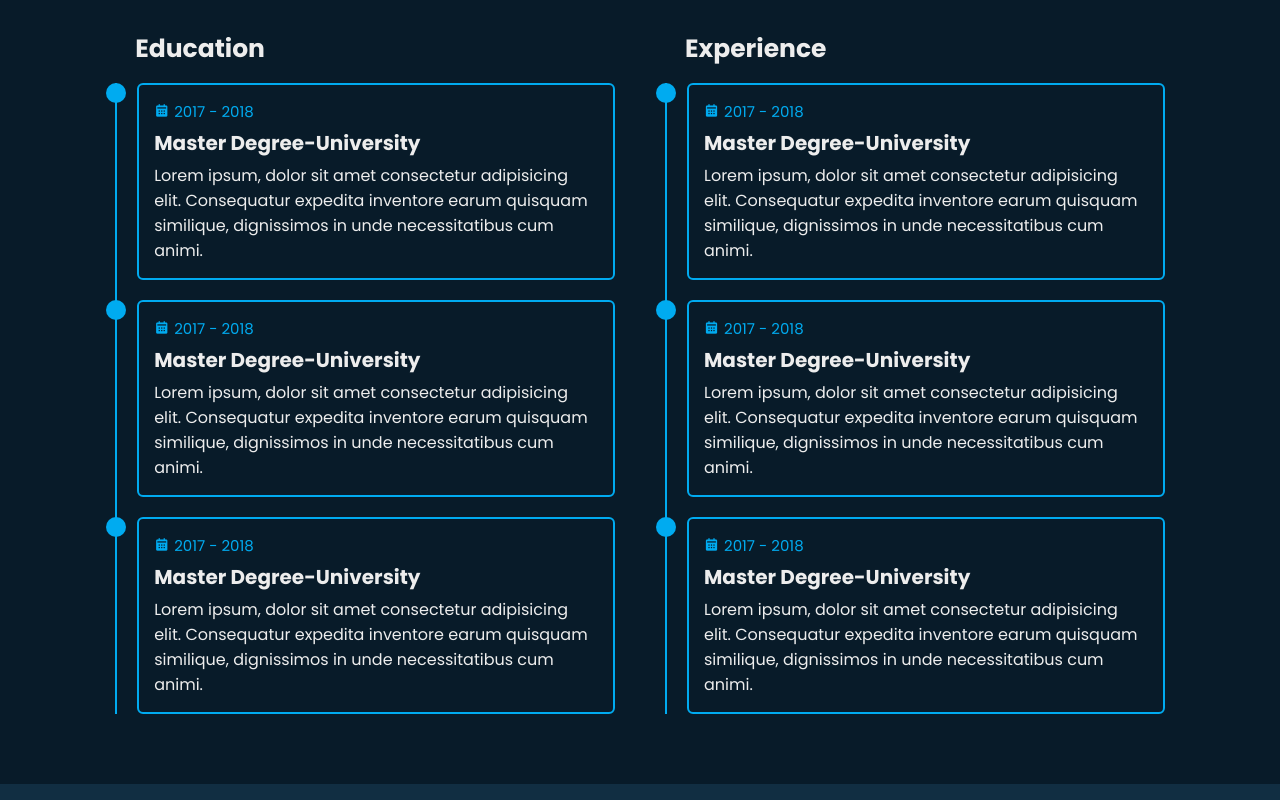
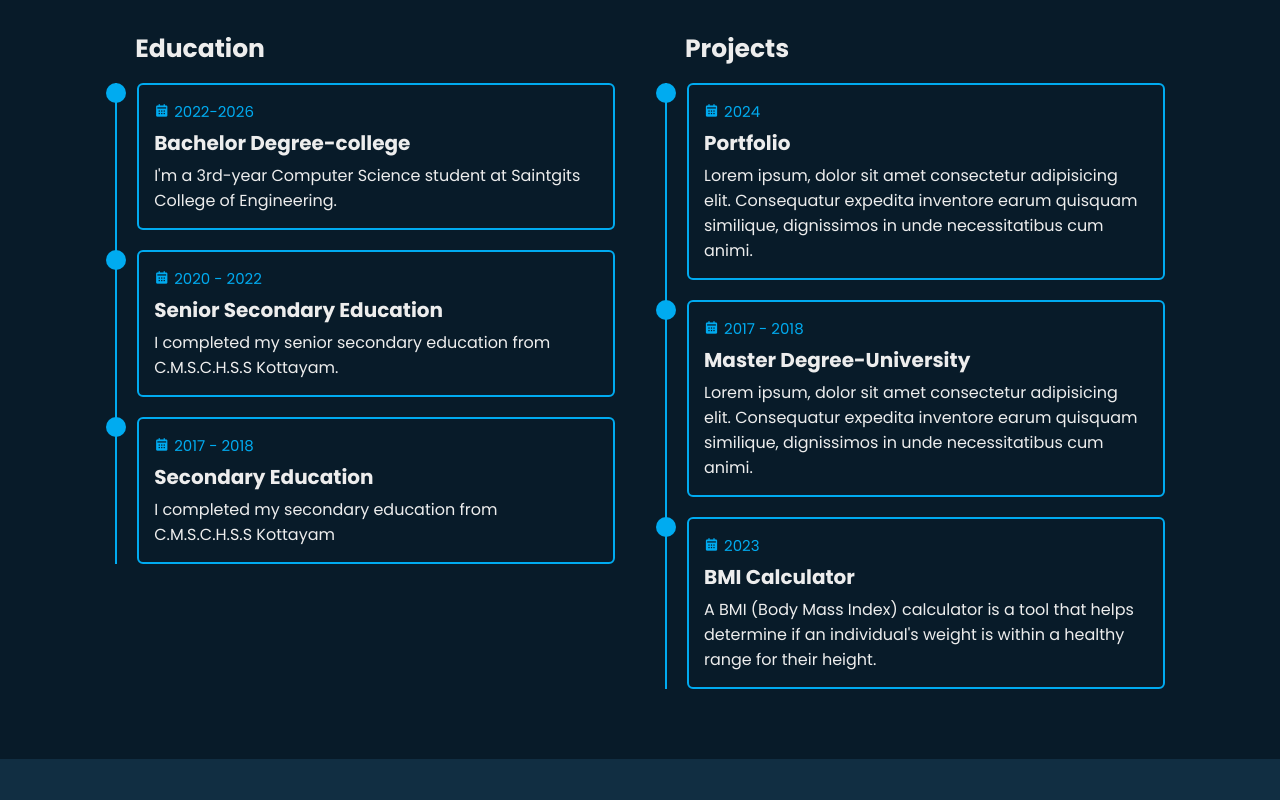
Before and after one commit to aleenapmathews/aleenapmathews, a Next.js app: page / in a window 1280 px wide. Shown: the part 2060-2860 px from the top of the page. Built offline with nearby package versions, Linux system fonts and the light colour scheme; a web font is replaced by a local one.

Commit message:
edited my journey

```diff
--- a/app/comonents/education.tsx
+++ b/app/comonents/education.tsx
@@ -22,13 +22,25 @@ export default function Education() {
             <div className={style["education-content"]}>
               <div className={style["content"]}>
                 <div className={style["year"]}>
-                  <i className={"bx bxs-calendar"}></i>2017 - 2018
+                  <i className={"bx bxs-calendar"}></i>2022-2026
                 </div>
-                <h3>Master Degree-University</h3>
+                <h3>Bachelor Degree-college</h3>
                 <p>
-                  Lorem ipsum, dolor sit amet consectetur adipisicing elit.
-                  Consequatur expedita inventore earum quisquam similique,
-                  dignissimos in unde necessitatibus cum animi.
+                  I&apos;m a 3rd-year Computer Science student at Saintgits
+                  College of Engineering.
+                </p>
+              </div>
+            </div>
+
+            <div className={style["education-content"]}>
+              <div className={style["content"]}>
+                <div className={style["year"]}>
+                  <i className="bx bxs-calendar"></i>2020 - 2022
+                </div>
+                <h3>Senior Secondary Education</h3>
+                <p>
+                  I completed my senior secondary education from C.M.S.C.H.S.S
+                  Kottayam.
                 </p>
               </div>
             </div>
@@ -38,25 +50,9 @@ export default function Education() {
                 <div className={style["year"]}>
                   <i className="bx bxs-calendar"></i>2017 - 2018
                 </div>
-                <h3>Master Degree-University</h3>
+                <h3>Secondary Education</h3>
                 <p>
-                  Lorem ipsum, dolor sit amet consectetur adipisicing elit.
-                  Consequatur expedita inventore earum quisquam similique,
-                  dignissimos in unde necessitatibus cum animi.
-                </p>
-              </div>
-            </div>
-
-            <div className={style["education-content"]}>
-              <div className={style["content"]}>
-                <div className={style["year"]}>
-                  <i className="bx bxs-calendar"></i>2017 - 2018
-                </div>
-                <h3>Master Degree-University</h3>
-                <p>
-                  Lorem ipsum, dolor sit amet consectetur adipisicing elit.
-                  Consequatur expedita inventore earum quisquam similique,
-                  dignissimos in unde necessitatibus cum animi.
+                  I completed my secondary education from C.M.S.C.H.S.S Kottayam
                 </p>
               </div>
             </div>
@@ -64,14 +60,14 @@ export default function Education() {
         </div>
         {/* work Experience */}
         <div className={style["education-column"]}>
-          <h3 className={style["title"]}>Experience</h3>
+          <h3 className={style["title"]}>Projects</h3>
           <div className={style["education-box"]}>
             <div className={style["education-content"]}>
               <div className={style["content"]}>
                 <div className={style["year"]}>
-                  <i className={"bx bxs-calendar"}></i>2017 - 2018
+                  <i className={"bx bxs-calendar"}></i>2024
                 </div>
-                <h3>Master Degree-University</h3>
+                <h3>Portfolio</h3>
                 <p>
                   Lorem ipsum, dolor sit amet consectetur adipisicing elit.
                   Consequatur expedita inventore earum quisquam similique,
@@ -97,13 +93,13 @@ export default function Education() {
             <div className={style["education-content"]}>
               <div className={style["content"]}>
                 <div className={style["year"]}>
-                  <i className={"bx bxs-calendar"}></i>2017 - 2018
+                  <i className={"bx bxs-calendar"}></i>2023
                 </div>
-                <h3>Master Degree-University</h3>
+                <h3>BMI Calculator</h3>
                 <p>
-                  Lorem ipsum, dolor sit amet consectetur adipisicing elit.
-                  Consequatur expedita inventore earum quisquam similique,
-                  dignissimos in unde necessitatibus cum animi.
+                  A BMI (Body Mass Index) calculator is a tool that helps
+                  determine if an individual's weight is within a healthy range
+                  for their height.
                 </p>
               </div>
             </div>
--- a/app/comonents/footer.tsx
+++ b/app/comonents/footer.tsx
@@ -1,13 +1,17 @@
-import style from './footer.module.css'
+import style from "./footer.module.css";
 
-export default function Footer(){
-    return <footer className={style["footer"]}>
-        <div className={style["footer-text"]}>
-            <p>Copyright &copy; 2023 by Codehal | All Rights Reserved.</p>
-        </div>
+export default function Footer() {
+  return (
+    <footer className={style["footer"]}>
+      <div className={style["footer-text"]}>
+        <p>Copyright &copy; 2024 by Aleena | All Rights Reserved.</p>
+      </div>
 
-        <div className={style["footer-iconTop"]}>
-           <a href="#"><i className='bx bx-up-arrow-alt'></i></a>
-        </div>
+      <div className={style["footer-iconTop"]}>
+        <a href="#">
+          <i className="bx bx-up-arrow-alt"></i>
+        </a>
+      </div>
     </footer>
+  );
 }
```
Also changed, not shown: app/comonents/contact.tsx (line endings or trailing spaces).
